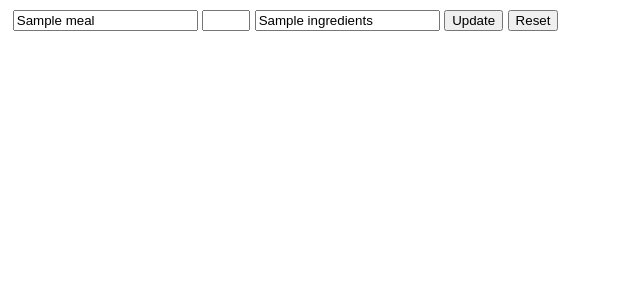
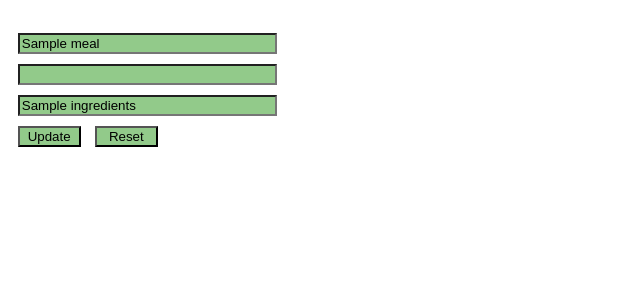
Before and after one commit to failipp/random-meal, a Flask app: template templates/edit-meal.html in a window 1280 px wide. Shown: the part 96-396 px from the top of the page, without its empty margins (0-640 px from the left). Run offline with Flask 2, Linux system fonts and the light colour scheme; the template is opened without the code that fills it: most values are stand-ins (such as "Sample title", 1, 10 or a date in 2020).

Commit message:
Change visuals of page for meal editing

```diff
--- a/static/css/mainpage.css
+++ b/static/css/mainpage.css
@@ -66,3 +66,18 @@ button.meal:hover {
     color: #fff;
     background-color: #2011a7;
 }
+div.meal-editing input {
+    display: inline-block;
+    margin: 5px;
+    width: 20%;
+    color: black;
+    background-color: #92ca8a
+}
+
+div.meal-editing input[type="submit"] {
+    width: 5%;
+}
+
+div.meal-editing input[type="reset"] {
+    width: 5%;
+}
--- a/templates/edit-meal.html
+++ b/templates/edit-meal.html
@@ -18,12 +18,12 @@
 </nav>
 
 <main>
-    <div class="meal-list">
+    <div class="meal-editing">
         <form action="{{ url_for('update_meal') }}" method="post">
-            <input type="hidden" name="meal_id" value="{{ meal_id }}"/>
-            <input type="text" name="meal_name" value="{{ meal['name'] }}"/>
-            <input type="number" name="meal_difficulty" value="{{ meal['difficulty']}}" min="1" max="5"/>
-            <input type="text" name="meal_ingredients" value="{{ ingredients }}"/>
+            <input type="hidden" name="meal_id" value="{{ meal_id }}"/><br>
+            <input type="text" name="meal_name" value="{{ meal['name'] }}"/><br>
+            <input type="number" name="meal_difficulty" value="{{ meal['difficulty']}}" min="1" max="5"/><br>
+            <input type="text" name="meal_ingredients" value="{{ ingredients }}"/><br>
             <input type="submit" value="Update"/>
             <input type="reset" value="Reset"/>
         </form>
```
